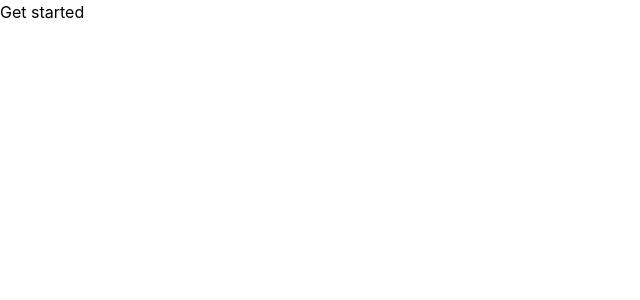
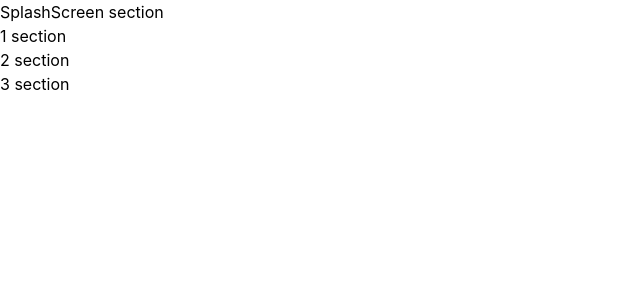
Before and after one commit to 97BORA/fragment, a React (Vite) app: page / in a window 1280 px wide. Shown: the top 300 px of the page, without its empty margins (0-640 px from the left). Built offline with nearby package versions, Linux system fonts and the light colour scheme.

Commit message:
Update 260629

```diff
--- a/eslint.config.js
+++ b/eslint.config.js
@@ -55,6 +55,14 @@ export default [
             'react/react-in-jsx-scope': 'off',
             'react/prop-types': 'off',
 
+            'react/self-closing-comp': [
+                'warn',
+                {
+                    component: true,
+                    html: true,
+                },
+            ],
+
             'react-refresh/only-export-components': [
                 'warn',
                 { allowConstantExport: true },
--- a/src/App.tsx
+++ b/src/App.tsx
@@ -1,11 +1,16 @@
 import './App.css';
+
+import SplashScreen from '@/components/SplashScreen';
 
 function App() {
     return (
         <>
-            <main>
-                <h1>Get started</h1>
-            </main>
+            <SplashScreen />
+            <div className="Test-box">
+                <div>1 section</div>
+                <div>2 section</div>
+                <div>3 section</div>
+            </div>
         </>
     );
 }
--- /dev/null
+++ b/src/components/SplashScreen.tsx
@@ -0,0 +1,7 @@
+import '@/styles/SplashScreen.css';
+
+function SplashScreen() {
+    return <div>SplashScreen section</div>;
+}
+
+export default SplashScreen;
```
Also changed, not shown: src/styles/SplashScreen.css (added), 2 other files (tests, documents, lock files or other folders).
